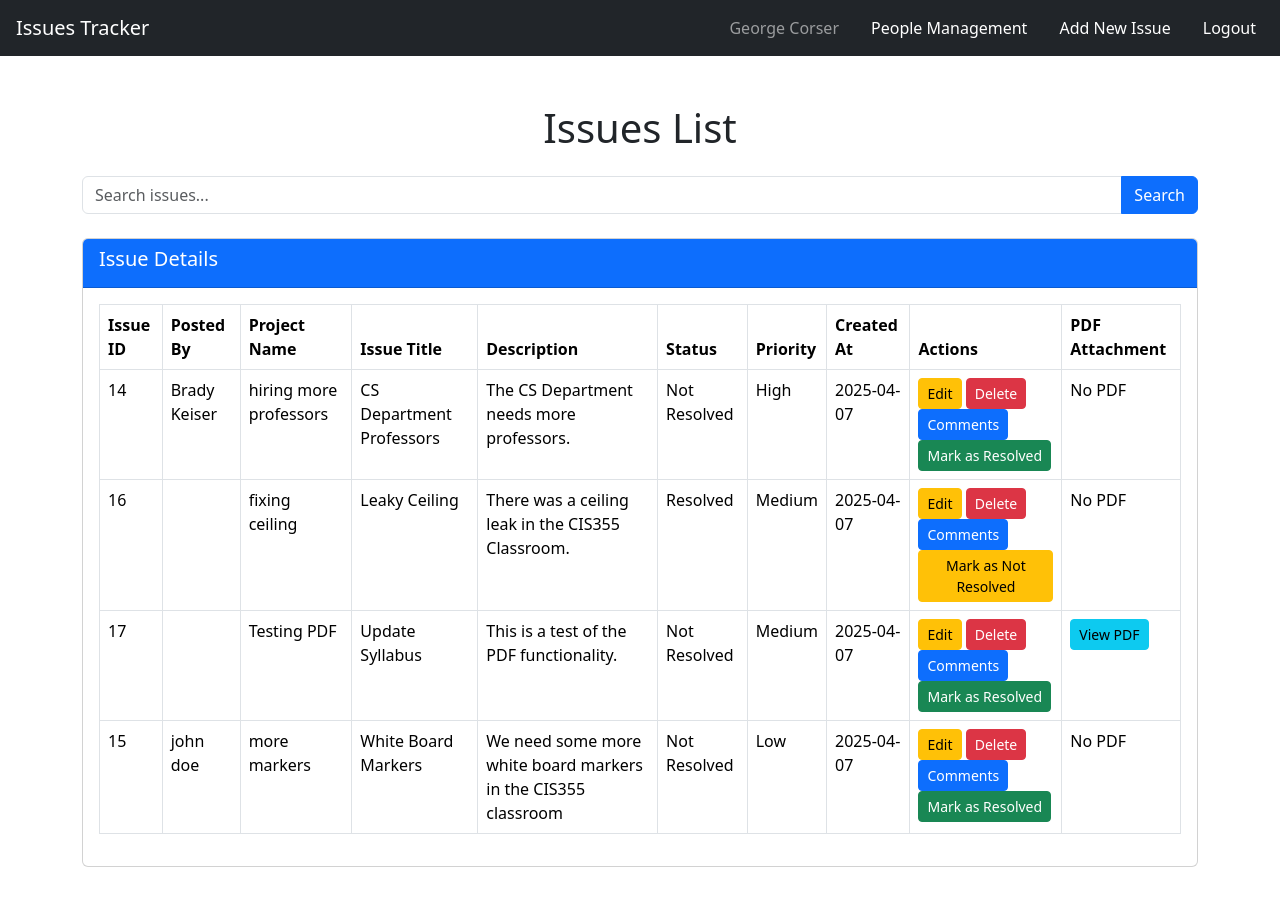
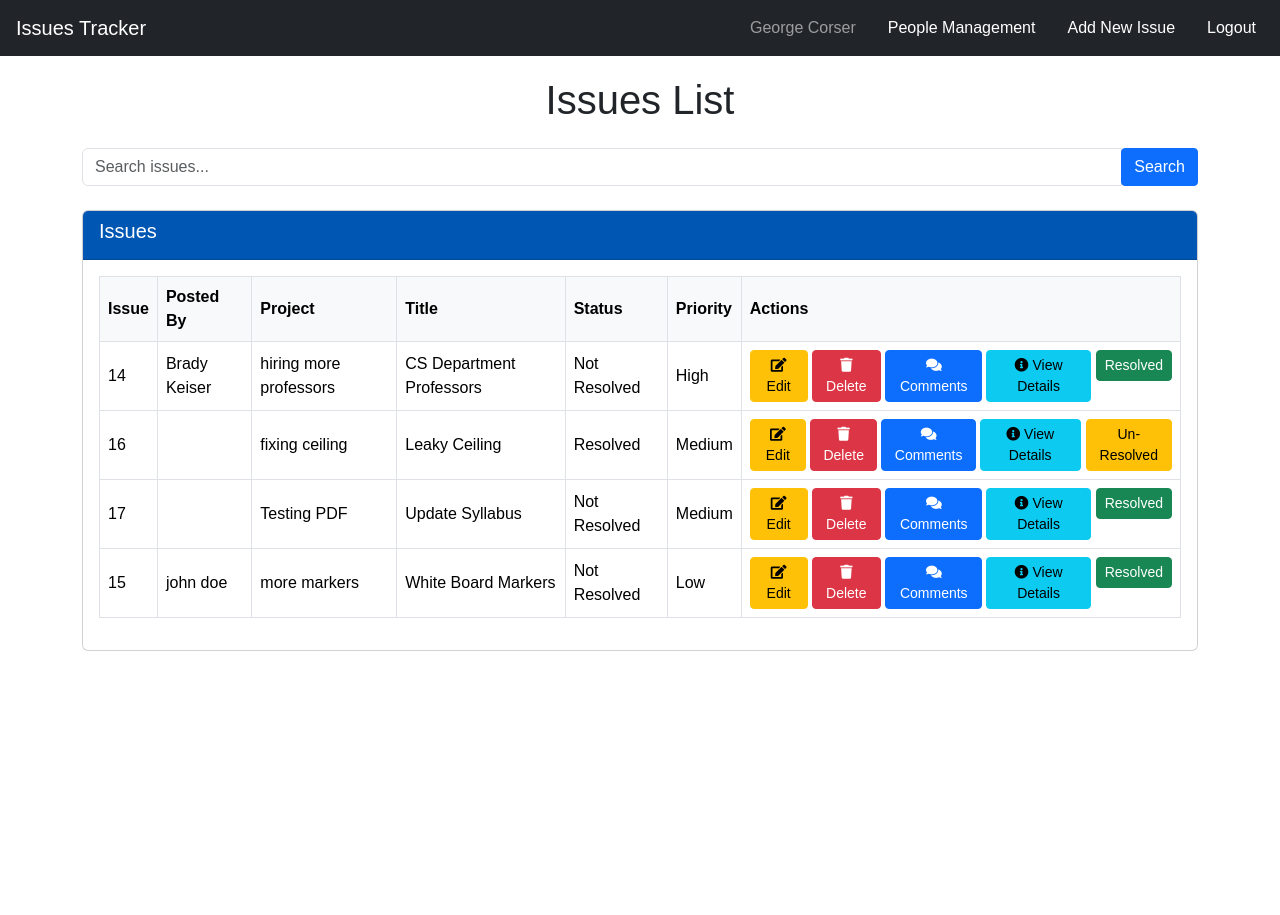
Before and after one commit to BKeiser0/issuesApp, a PHP site: page /issues_list.php in a window 1280 px wide. After the commit the page ends 651 px from the top, so only its background shows below. Run offline with PHP 8.4, Linux system fonts and the light colour scheme; the visitor is signed in with stand-in values (Sample User, id 1); data comes from the database, SQL or seed files in the repository; some libraries are stand-ins or nearby versions.

Commit message:
Add files via upload
Added better styling to Main Issues page, and made the search query better.

```diff
--- a/issues_list.php
+++ b/issues_list.php
@@ -4,41 +4,46 @@ require_once 'db_connect.php';
 // Start the session
 session_start();
 
-// Check if the user is logged in and store the user ID
-$user_id = isset($_SESSION['user_id']) ? $_SESSION['user_id'] : null;
+// Check if the user is logged in
+$user_id = $_SESSION['user_id'] ?? null;
 if (!$user_id) {
-    // Redirect to login page if not logged in (you can customize this as needed)
     header('Location: login.php');
     exit;
 }
 
-// Fetch the logged-in user's first and last name
+// Fetch logged-in user's first and last name
 $query = "SELECT fname, lname FROM iss_persons WHERE id = :user_id";
 $stmt = $pdo->prepare($query);
 $stmt->execute(['user_id' => $user_id]);
 $user = $stmt->fetch(PDO::FETCH_ASSOC);
-$user_name = $user ? $user['fname'] . ' ' . $user['lname'] : 'User'; // Default to 'User' if not found
+$user_name = $user ? $user['fname'] . ' ' . $user['lname'] : 'User';
 
 // Get the search term from the URL if it exists
 $search = isset($_GET['search']) ? '%' . $_GET['search'] . '%' : null;
 
-// Modify the query to include all issues by default (when search is null)
+// Query to fetch issues (search across multiple columns)
 $query = "SELECT i.*, p.fname, p.lname
           FROM iss_issues i
           LEFT JOIN iss_persons p ON i.created_by = p.id
-          WHERE (:search IS NULL
+          WHERE (
+                :search IS NULL
+                OR CAST(i.id AS CHAR) LIKE :search
                 OR i.project LIKE :search
                 OR i.short_description LIKE :search
                 OR i.long_description LIKE :search
-                 OR i.status LIKE :search)
+                OR i.status LIKE :search
+                OR i.priority LIKE :search
+                OR i.open_date LIKE :search
+                OR i.pdf_attachment LIKE :search
+                OR p.fname LIKE :search
+                OR p.lname LIKE :search
+          )
           ORDER BY
               CASE
-                  WHEN priority = 'High' THEN 1
-                  WHEN priority = 'Medium' THEN 2
-                  WHEN priority = 'Low' THEN 3
-              END ASC, open_date DESC";
-
-
+                  WHEN i.priority = 'High' THEN 1
+                  WHEN i.priority = 'Medium' THEN 2
+                  WHEN i.priority = 'Low' THEN 3
+              END ASC, i.open_date DESC";
 $stmt = $pdo->prepare($query);
 $stmt->execute(['search' => $search]);
 $issues = $stmt->fetchAll(PDO::FETCH_ASSOC);
@@ -49,18 +54,18 @@ if ($_SERVER['REQUEST_METHOD'] === 'POST' && isset($_POST['comment'])) {
     $short_comment = $_POST['short_comment'];
     $long_comment = $_POST['long_comment'];
 
-    // Insert comment into the database
     $stmt = $pdo->prepare("INSERT INTO iss_comments (per_id, iss_id, short_comment, long_comment, posted_date)
                            VALUES (?, ?, ?, ?, NOW())");
     $stmt->execute([$user_id, $issue_id, $short_comment, $long_comment]);
 
-    // Redirect to the same page to avoid resubmitting the form on refresh
+    // Avoid form re-submission on refresh
     header('Location: ' . $_SERVER['REQUEST_URI']);
-    exit;  // Make sure to exit after the redirect
+    exit;
 }
 
-// Fetch all comments with the username from the iss_persons table
-$comments_stmt = $pdo->prepare("SELECT c.*, p.fname, p.lname FROM iss_comments c
+// Fetch comments
+$comments_stmt = $pdo->prepare("SELECT c.*, p.fname, p.lname
+                                FROM iss_comments c
                                 LEFT JOIN iss_persons p ON c.per_id = p.id
                                 ORDER BY c.posted_date DESC");
 $comments_stmt->execute();
@@ -70,125 +75,212 @@ $comments = $comments_stmt->fetchAll(PDO::FETCH_ASSOC);
 <!DOCTYPE html>
 <html lang="en">
 <head>
-    <meta charset="UTF-8">
-    <meta name="viewport" content="width=device-width, initial-scale=1.0">
-    <title>Issues List with Comments</title>
+  <meta charset="UTF-8" />
+  <meta name="viewport" content="width=device-width,initial-scale=1.0" />
+  <title>Issues Tracker</title>
+
   <!-- Bootstrap CSS -->
-    <link href="https://cdn.jsdelivr.net/npm/bootstrap@5.3.0-alpha1/dist/css/bootstrap.min.css" rel="stylesheet">
+  <link
+    href="https://cdn.jsdelivr.net/npm/bootstrap@5.3.0-alpha1/dist/css/bootstrap.min.css"
+    rel="stylesheet"
+  />
+  <!-- Font Awesome for icons -->
+  <link
+    href="https://cdnjs.cloudflare.com/ajax/libs/font-awesome/5.15.4/css/all.min.css"
+    rel="stylesheet"
+  />
+  <style>
+    body {
+      font-family: 'Arial', sans-serif;
+    }
+    .navbar {
+      margin-bottom: 20px;
+    }
+    .card-header {
+      background-color: #0056b3;
+      color: #fff;
+    }
+    .table th {
+      background-color: #f8f9fa;
+    }
+    /* Make sure table columns remain responsive */
+    th, td {
+      vertical-align: middle;
+      text-align: left;
+    }
+    .btn-group > .btn:not(:last-child) {
+  margin-right: 5px;
+}
+
+.btn, .btn-group .btn {
+  border-radius: 4px !important;
+}
+
+
+  </style>
 </head>
 <body>
 
-<!-- Navbar (optional) -->
+<!-- Navbar -->
 <nav class="navbar navbar-expand-lg navbar-dark bg-dark ps-3">
   <a class="navbar-brand" href="#">Issues Tracker</a>
-    <button class="navbar-toggler" type="button" data-bs-toggle="collapse" data-bs-target="#navbarNav" aria-controls="navbarNav" aria-expanded="false" aria-label="Toggle navigation">
+  <button
+    class="navbar-toggler"
+    type="button"
+    data-bs-toggle="collapse"
+    data-bs-target="#navbarNav"
+    aria-controls="navbarNav"
+    aria-expanded="false"
+    aria-label="Toggle navigation"
+  >
     <span class="navbar-toggler-icon"></span>
   </button>
   <div class="collapse navbar-collapse" id="navbarNav">
     <ul class="navbar-nav ms-auto">
-
-        <!-- Display the user's name in the navbar -->
+      <!-- Logged-in user name -->
       <li class="nav-item ms-3 text-white">
         <span class="nav-link"><?php echo htmlspecialchars($user_name); ?></span>
       </li>
-
-            <?php if (isset($_SESSION['admin']) && $_SESSION['admin'] == 'yes'): ?>
+      <?php if (isset($_SESSION['admin']) && $_SESSION['admin'] === 'yes'): ?>
         <li class="nav-item ms-3">
-                    <a class="nav-link btn btn-success btn-lg text-white" href="people.php">People Management</a>
+          <a class="nav-link btn btn-success btn-lg text-white" href="people.php">
+            People Management
+          </a>
         </li>
       <?php endif; ?>
-
       <li class="nav-item ms-3">
-                <a class="nav-link btn btn-success btn-lg text-white" href="add_issue.php">Add New Issue</a>
+        <a class="nav-link btn btn-success btn-lg text-white" href="add_issue.php">
+          Add New Issue
+        </a>
       </li>
-
-            <li class="nav-item ms-3 me-3"> <!-- Add margin-right to only the Logout button -->
-    <a class="nav-link btn btn-success btn-lg text-white" href="logout.php">Logout</a>
+      <li class="nav-item ms-3 me-3">
+        <a class="nav-link btn btn-success btn-lg text-white" href="logout.php">
+          Logout
+        </a>
       </li>
-
     </ul>
   </div>
 </nav>
 
-<div class="container my-5">
+<div class="container">
   <h1 class="text-center mb-4">Issues List</h1>
 
   <!-- Search Form -->
   <form method="GET" action="issues_list.php" class="mb-4">
     <div class="input-group">
-            <input type="text" class="form-control" name="search" placeholder="Search issues..." value="<?php echo isset($_GET['search']) ? htmlspecialchars($_GET['search']) : ''; ?>">
+      <input
+        type="text"
+        class="form-control"
+        name="search"
+        placeholder="Search issues..."
+        value="<?php echo isset($_GET['search']) ? htmlspecialchars($_GET['search']) : ''; ?>"
+      />
       <button class="btn btn-primary" type="submit">Search</button>
     </div>
   </form>
 
-    <div class="card mb-4">
-        <div class="card-header bg-primary text-white">
-            <h5>Issue Details</h5>
+  <div class="card">
+    <div class="card-header">
+      <h5>Issues</h5>
     </div>
     <div class="card-body">
-            <table class="table table-bordered">
-                <thead class="thead-dark">
+      <table class="table table-bordered align-middle">
+        <thead>
           <tr>
-                        <th scope="col">Issue ID</th>
-                        <th scope="col">Posted By</th> <!-- New column for the person who posted the issue -->
-                        <th scope="col">Project Name</th>
-                        <th scope="col">Issue Title</th>
-                        <th scope="col">Description</th>
-                        <th scope="col">Status</th>
-                        <th scope="col">Priority</th>
-                        <th scope="col">Created At</th>
-                        <th scope="col">Actions</th>
-                        <th scope="col">PDF Attachment</th> <!-- New Column for PDF Link -->
+            <th>Issue</th>
+            <th>Posted By</th>
+            <th>Project</th>
+            <th>Title</th>
+            <th>Status</th>
+            <th>Priority</th>
+            <th>Actions</th>
           </tr>
         </thead>
-
         <tbody>
           <?php foreach ($issues as $issue): ?>
             <tr>
               <td><?php echo $issue['id']; ?></td>
-                        <td><?php echo htmlspecialchars($issue['fname']) . ' ' . htmlspecialchars($issue['lname']); ?></td> <!-- Display name of the user who posted the issue -->
+              <td><?php echo htmlspecialchars($issue['fname']) . ' ' . htmlspecialchars($issue['lname']); ?></td>
               <td><?php echo htmlspecialchars($issue['project']); ?></td>
               <td><?php echo htmlspecialchars($issue['short_description']); ?></td>
-                        <td><?php echo htmlspecialchars($issue['long_description']); ?></td>
               <td><?php echo htmlspecialchars($issue['status']); ?></td>
               <td><?php echo htmlspecialchars($issue['priority']); ?></td>
-                        <td><?php echo $issue['open_date']; ?></td>
               <td>
-                            <?php if ($issue['created_by'] == $user_id || (isset($_SESSION['admin']) && $_SESSION['admin'] == 'yes')): ?>
-                                <a href="edit_issue.php?id=<?php echo $issue['id']; ?>" class="btn btn-warning btn-sm">Edit</a>
-                                <a href="delete_issue.php?id=<?php echo $issue['id']; ?>" onclick="return confirm('Are you sure?');" class="btn btn-danger btn-sm">Delete</a>
+                <!-- Button Group for uniform look -->
+                <div class="btn-group" role="group" aria-label="Actions">
+                  <?php if ($issue['created_by'] == $user_id || (isset($_SESSION['admin']) && $_SESSION['admin'] === 'yes')): ?>
+                    <a
+                      href="edit_issue.php?id=<?php echo $issue['id']; ?>"
+                      class="btn btn-warning btn-sm"
+                    >
+                      <i class="fas fa-edit"></i> Edit
+                    </a>
+                    <a
+                      href="delete_issue.php?id=<?php echo $issue['id']; ?>"
+                      onclick="return confirm('Are you sure?');"
+                      class="btn btn-danger btn-sm"
+                    >
+                      <i class="fas fa-trash"></i> Delete
+                    </a>
                   <?php endif; ?>
 
-                            <button class="btn btn-primary btn-sm" onclick="showComments(<?php echo $issue['id']; ?>)">Comments</button>
+                  <button
+                    class="btn btn-primary btn-sm"
+                    onclick="showComments(<?php echo $issue['id']; ?>)"
+                  >
+                    <i class="fas fa-comments"></i> Comments
+                  </button>
 
-                            <?php if ($issue['status'] == 'Not Resolved'): ?>
-    <?php if ($issue['created_by'] == $user_id || (isset($_SESSION['admin']) && $_SESSION['admin'] == 'yes')): ?>
-        <form method="POST" action="mark_resolved.php" style="display:inline;" id="markResolvedForm_<?php echo $issue['id']; ?>">
+                  <button
+                    class="btn btn-info btn-sm"
+                    data-bs-toggle="modal"
+                    data-bs-target="#issueDetailsModal<?php echo $issue['id']; ?>"
+                  >
+                    <i class="fas fa-info-circle"></i> View Details
+                  </button>
+
+                  <?php if ($issue['status'] === 'Not Resolved'): ?>
+                    <?php if ($issue['created_by'] == $user_id || (isset($_SESSION['admin']) && $_SESSION['admin'] === 'yes')): ?>
+                      <form
+                        method="POST"
+                        action="mark_resolved.php"
+                        style="display:inline;"
+                        id="markResolvedForm_<?php echo $issue['id']; ?>"
+                      >
                         <input type="hidden" name="issue_id" value="<?php echo $issue['id']; ?>">
-            <button type="button" class="btn btn-success btn-sm" onclick="confirmResolution(<?php echo $issue['id']; ?>)">Mark as Resolved</button>
+                        <button
+                          type="button"
+                          class="btn btn-success btn-sm"
+                          onclick="confirmResolution(<?php echo $issue['id']; ?>)"
+                        >
+                          Resolved
+                        </button>
                       </form>
                     <?php endif; ?>
                   <?php else: ?>
-    <?php if (isset($_SESSION['admin']) && $_SESSION['admin'] == 'yes'): ?>
-        <form method="POST" action="mark_not_resolved.php" style="display:inline;" id="markNotResolvedForm_<?php echo $issue['id']; ?>">
+                    <?php if (isset($_SESSION['admin']) && $_SESSION['admin'] === 'yes'): ?>
+                      <form
+                        method="POST"
+                        action="mark_not_resolved.php"
+                        style="display:inline;"
+                        id="markNotResolvedForm_<?php echo $issue['id']; ?>"
+                      >
                         <input type="hidden" name="issue_id" value="<?php echo $issue['id']; ?>">
-            <button type="button" class="btn btn-warning btn-sm" onclick="confirmNotResolved(<?php echo $issue['id']; ?>)">Mark as Not Resolved</button>
+                        <button
+                          type="button"
+                          class="btn btn-warning btn-sm"
+                          onclick="confirmNotResolved(<?php echo $issue['id']; ?>)"
+                        >
+                          Un-Resolved
+                        </button>
                       </form>
                     <?php endif; ?>
                   <?php endif; ?>
-
-                        </td>
-
-                        <!-- Display the PDF Link if it exists -->
-                        <td>
-                            <?php if (!empty($issue['pdf_attachment'])): ?>
-                                <a href="<?php echo htmlspecialchars($issue['pdf_attachment']); ?>" target="_blank" class="btn btn-info btn-sm">View PDF</a>
-                            <?php else: ?>
-                                <span>No PDF</span>
-                            <?php endif; ?>
+                </div>
               </td>
             </tr>
 
+            <!-- Comments Row -->
             <tr id="comments-row-<?php echo $issue['id']; ?>" style="display:none;">
               <td colspan="7">
                 <div class="comment-section mt-3">
@@ -202,21 +294,41 @@ $comments = $comments_stmt->fetchAll(PDO::FETCH_ASSOC);
                       <label for="long_comment" class="form-label">Long Comment</label>
                       <textarea name="long_comment" class="form-control" rows="3" required></textarea>
                     </div>
-                                    <button type="submit" name="comment" class="btn btn-primary btn-sm">Add Comment</button>
+                    <button type="submit" name="comment" class="btn btn-primary btn-sm">
+                      Add Comment
+                    </button>
                   </form>
 
-                                <ul class="list-group mt-3">
+                  <ul class="list-group">
                     <?php foreach ($comments as $comment): ?>
                       <?php if ($comment['iss_id'] == $issue['id']): ?>
                         <li class="list-group-item">
-                                                <strong><?php echo htmlspecialchars($comment['fname']) . ' ' . htmlspecialchars($comment['lname']); ?>:</strong>
+                          <strong>
+                            <?php echo htmlspecialchars($comment['fname']) . ' ' . htmlspecialchars($comment['lname']); ?>:
+                          </strong>
+                          <p>
+                            <strong>Short comment:</strong>
                             <?php echo htmlspecialchars($comment['short_comment']); ?>
-                                                <p><?php echo htmlspecialchars($comment['long_comment']); ?></p>
+                          </p>
+                          <p>
+                            <strong>Long comment:</strong>
+                            <?php echo nl2br(htmlspecialchars($comment['long_comment'])); ?>
+                          </p>
                           <p><em>Posted on: <?php echo $comment['posted_date']; ?></em></p>
-
-                                                <?php if ($comment['per_id'] == $user_id || isset($_SESSION['admin']) && $_SESSION['admin'] == 'yes'): ?>
-                                                    <a href="edit_comment.php?id=<?php echo $comment['id']; ?>" class="btn btn-warning btn-sm">Edit Comment</a>
-                                                    <a href="delete_comment.php?id=<?php echo $comment['id']; ?>" onclick="return confirm('Are you sure you want to delete this comment?');" class="btn btn-danger btn-sm">Delete Comment</a>
+                          <?php if ($comment['per_id'] == $user_id || (isset($_SESSION['admin']) && $_SESSION['admin'] === 'yes')): ?>
+                            <a
+                              href="edit_comment.php?id=<?php echo $comment['id']; ?>"
+                              class="btn btn-warning btn-sm"
+                            >
+                              Edit Comment
+                            </a>
+                            <a
+                              href="delete_comment.php?id=<?php echo $comment['id']; ?>"
+                              onclick="return confirm('Are you sure you want to delete this comment?');"
+                              class="btn btn-danger btn-sm"
+                            >
+                              Delete Comment
+                            </a>
                           <?php endif; ?>
                         </li>
                       <?php endif; ?>
@@ -230,36 +342,79 @@ $comments = $comments_stmt->fetchAll(PDO::FETCH_ASSOC);
       </table>
     </div>
   </div>
-
 </div>
 
+<!-- Issue Details Modals -->
+<?php foreach ($issues as $issue): ?>
+  <div
+    class="modal fade"
+    id="issueDetailsModal<?php echo $issue['id']; ?>"
+    tabindex="-1"
+    aria-labelledby="issueDetailsModalLabel<?php echo $issue['id']; ?>"
+    aria-hidden="true"
+  >
+    <div class="modal-dialog modal-lg">
+      <div class="modal-content">
+        <div class="modal-header">
+          <h5
+            class="modal-title"
+            id="issueDetailsModalLabel<?php echo $issue['id']; ?>"
+          >
+            Issue Details
+          </h5>
+          <button
+            type="button"
+            class="btn-close"
+            data-bs-dismiss="modal"
+            aria-label="Close"
+          ></button>
+        </div>
+        <div class="modal-body">
+          <h5>Created At: <?php echo $issue['open_date']; ?></h5>
+          <p><strong>Description:</strong></p>
+          <p><?php echo nl2br(htmlspecialchars($issue['long_description'])); ?></p>
+          <?php if (!empty($issue['pdf_attachment'])): ?>
+            <a
+              href="<?php echo htmlspecialchars($issue['pdf_attachment']); ?>"
+              target="_blank"
+              class="btn btn-info btn-sm"
+            >
+              View PDF
+            </a>
+          <?php else: ?>
+            <span>No PDF attached</span>
+          <?php endif; ?>
+        </div>
+      </div>
+    </div>
+  </div>
+<?php endforeach; ?>
+
+<!-- Bootstrap JS and Popper.js -->
 <script src="https://cdn.jsdelivr.net/npm/@popperjs/core@2.10.2/dist/umd/popper.min.js"></script>
 <script src="https://cdn.jsdelivr.net/npm/bootstrap@5.3.0-alpha1/dist/js/bootstrap.min.js"></script>
 
 <script>
+  // Show/hide comment rows
   function showComments(issueId) {
     var commentSection = document.getElementById('comments-row-' + issueId);
-        if (commentSection.style.display === "none") {
-            commentSection.style.display = "table-row";
-        } else {
-            commentSection.style.display = "none";
-        }
+    commentSection.style.display =
+      commentSection.style.display === 'none' ? 'table-row' : 'none';
   }
 
+  // Confirm resolution
   function confirmResolution(issueId) {
-        var confirmed = confirm("Are you sure you want to mark this issue as resolved?");
-        if (confirmed) {
+    if (confirm('Are you sure you want to mark this issue as resolved?')) {
       document.getElementById('markResolvedForm_' + issueId).submit();
     }
   }
 
+  // Confirm not resolved
   function confirmNotResolved(issueId) {
-        var confirmed = confirm("Are you sure you want to mark this issue as not resolved?");
-        if (confirmed) {
+    if (confirm('Are you sure you want to mark this issue as not resolved?')) {
       document.getElementById('markNotResolvedForm_' + issueId).submit();
     }
   }
 </script>
-
 </body>
 </html>
```
Lines whose indentation alone changed are shown as unchanged.
